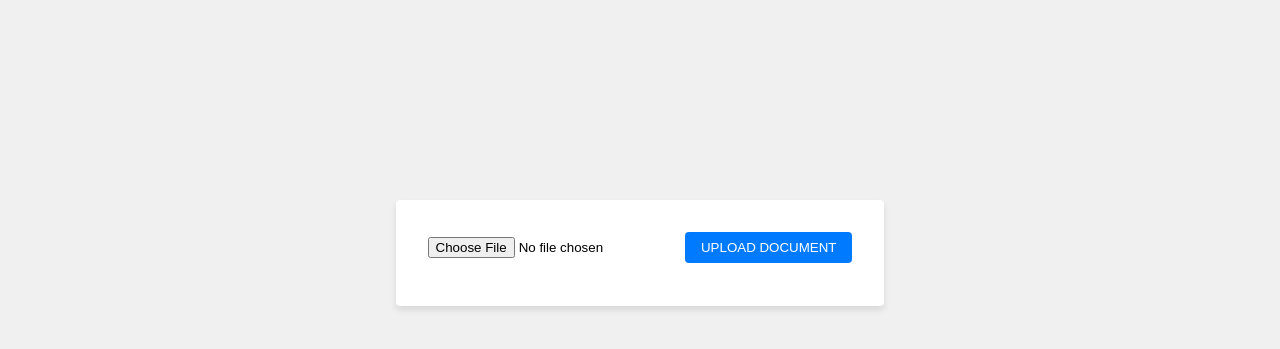
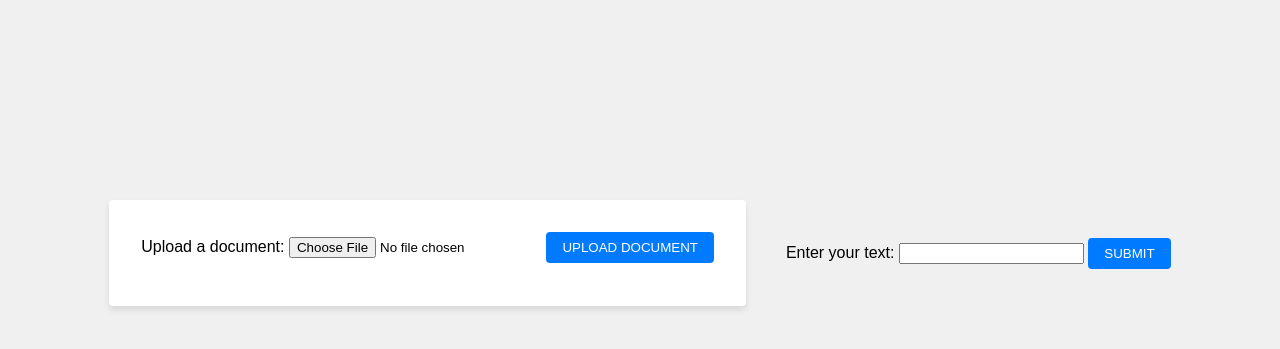
Before and after one commit to trenaudie/ChatwithGPT, a Flask app: page / in a window 1280 px wide. Shown: the part 147-496 px from the top of the page. Run offline with Flask 3, Linux system fonts and the light colour scheme.

Commit message:
text prompt update

```diff
--- a/app.py
+++ b/app.py
@@ -1,4 +1,4 @@
-from flask import Flask, request, render_template
+from flask import Flask, request, render_template, jsonify
 from werkzeug.utils import secure_filename
 import os
 
@@ -31,6 +31,17 @@ def upload_file():
         return 'No file was uploaded.', 400
 
 
+@app.route('/process_text', methods=['POST'])
+def process_text():
+    user_text = request.json.get('text', '')
+
+    # Process the user input and generate a response
+    # This is just an example; replace it with your actual processing logic
+    response_text = f"You entered: {user_text}"
+
+    return jsonify(result=response_text)
+
+
 def save_file_to_database(filepath):
     return False
 
--- a/static/styles.css
+++ b/static/styles.css
@@ -33,3 +33,15 @@ button[type="submit"] {
 button[type="submit"]:hover {
     background-color: #0056b3;
 }
+
+body {
+    font-family: Arial, sans-serif;
+}
+
+.document-section,
+.text-section {
+    display: flex;
+    flex-direction: column;
+    align-items: center;
+    margin: 20px;
+}
--- a/static/upload.js
+++ b/static/upload.js
@@ -1,9 +1,9 @@
-document.getElementById('upload-form').addEventListener('submit', async function (event) {
-    event.preventDefault();
+document.getElementById('upload-form').addEventListener('submit', async (e) => {
+    e.preventDefault();
 
-    const documentInput = document.getElementById('document');
+    const fileInput = document.getElementById('document');
     const formData = new FormData();
-    formData.append('document', documentInput.files[0]);
+    formData.append('document', fileInput.files[0]);
 
     try {
         const response = await fetch('/upload', {
@@ -11,17 +11,16 @@ document.getElementById('upload-form').addEventListener('submit', async function
             body: formData,
         });
 
-        const responseText = await response.text();
-        document.getElementById('response').innerText = responseText;
+        const responseDiv = document.getElementById('upload-response');
 
         if (response.ok) {
-            // Handle successful upload
-            documentInput.value = ''; // Clear the input field
+            responseDiv.innerText = 'File uploaded and saved.';
+            fileInput.value = ''; // Clear the input field
         } else {
-            // Handle errors in the response
+            responseDiv.innerText = 'Error uploading the file.';
         }
     } catch (error) {
-        // Handle network errors or other issues with the fetch call
-        document.getElementById('response').innerText = 'An error occurred while uploading the file.';
+        console.error('Error:', error);
+        document.getElementById('upload-response').innerText = 'An error occurred while uploading the file.';
     }
 });
--- a/templates/main.html
+++ b/templates/main.html
@@ -4,19 +4,34 @@
 <head>
     <meta charset="UTF-8">
     <meta name="viewport" content="width=device-width, initial-scale=1.0">
+    <title>Document and Text Processing</title>
     <link rel="stylesheet" href="{{ url_for('static', filename='styles.css') }}">
-    <title>Document Upload</title>
 </head>
 
 <body>
-    <form id="upload-form">
-        <input type="file" name="document" id="document" accept=".pdf,.doc,.docx,.txt">
-        <button type="submit">Upload Document</button>
-    </form>
+    <!-- Document upload form -->
+    <div class="document-section">
+        <form id="upload-form">
+            <label for="document">Upload a document:</label>
+            <input type="file" name="document" id="document" accept=".pdf,.doc,.docx,.txt">
+            <button type="submit">Upload Document</button>
+        </form>
+        <div id="upload-response"></div>
+    </div>
 
-    <div id="response"></div>
 
-    <script src="upload.js"></script>
+    <!-- Text input form -->
+    <div class="text-section">
+        <form id="text-form">
+            <label for="user-input">Enter your text:</label>
+            <input type="text" name="user-input" id="user-input">
+            <button type="submit">Submit</button>
+        </form>
+        <div id="text-response"></div>
+    </div>
+
+    <script src="{{ url_for('static', filename='upload.js') }}"></script>
+    <script src="{{ url_for('static', filename='text_processing.js') }}"></script>
 </body>
 
 </html>
```
Also changed, not shown: static/text-processing.js (added, +24 -0 lines), Readme.md (deleted), test.py (added), 5 other files.
